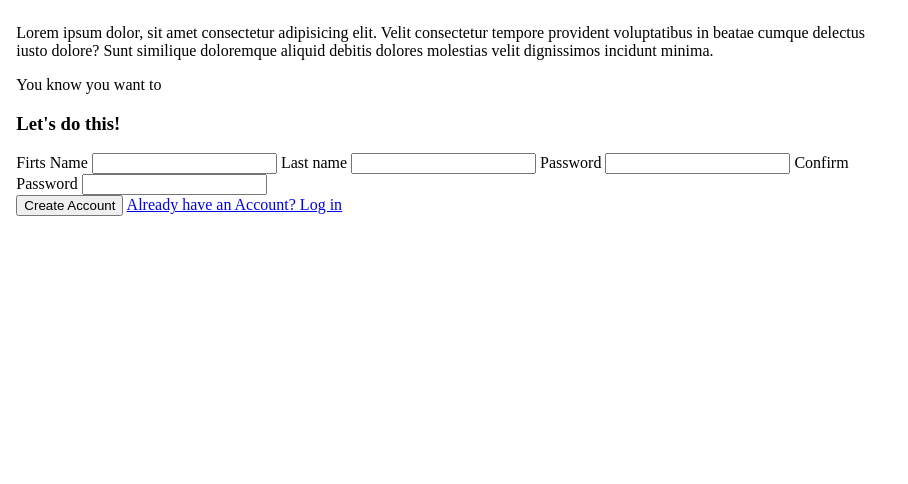
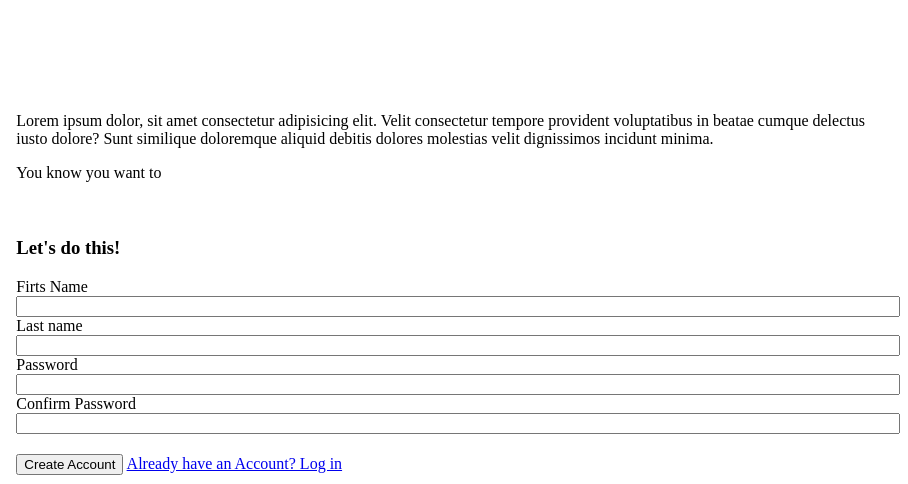
Before and after one commit to JosCariDe/odin-sign-upfForm, a plain HTML site: page index.html in a window 1280 px wide. Shown: the top 484 px of the page, 372-1280 px from the left. Drawn offline with Linux system fonts and the light colour scheme.

Commit message:
Agregando estilos Falta normalizar estilos

```diff
--- a/index.html
+++ b/index.html
@@ -22,7 +22,7 @@
             </div>
             <div class="right-form">
                 <h3>Let's do this!</h3>
-
+                <div class="container-form">
                     <label for="firts-name">Firts Name</label>
                     <input name="firts-name" type="text">
 
@@ -37,6 +37,7 @@
 
                     <label for="confirm-password">Confirm Password</label>
                     <input name="confirm-password" type="password">
+                </div>
 
 
             </div>
--- a/src/styles/style.css
+++ b/src/styles/style.css
@@ -1,3 +1,9 @@
+
+html {
+    padding: 0;
+    margin: 0;
+}
+
 #left-img {
     width: 400px;
     height: auto;
@@ -10,8 +16,25 @@
     height: 100%;
 }
 
+.right-piece {
+    margin-top: 7%;
+    display: flex;
+    flex-direction: column;
+    gap: 20px;
+}
+
 .container {
     display: flex;
     gap: 20px;
     height: 1000px;
 }
+
+.right-form {
+    display: flex;
+    flex-direction: column;
+}
+
+.container-form {
+    display: flex;
+    flex-direction: column;
+}
```
Lines whose indentation alone changed are shown as unchanged.
